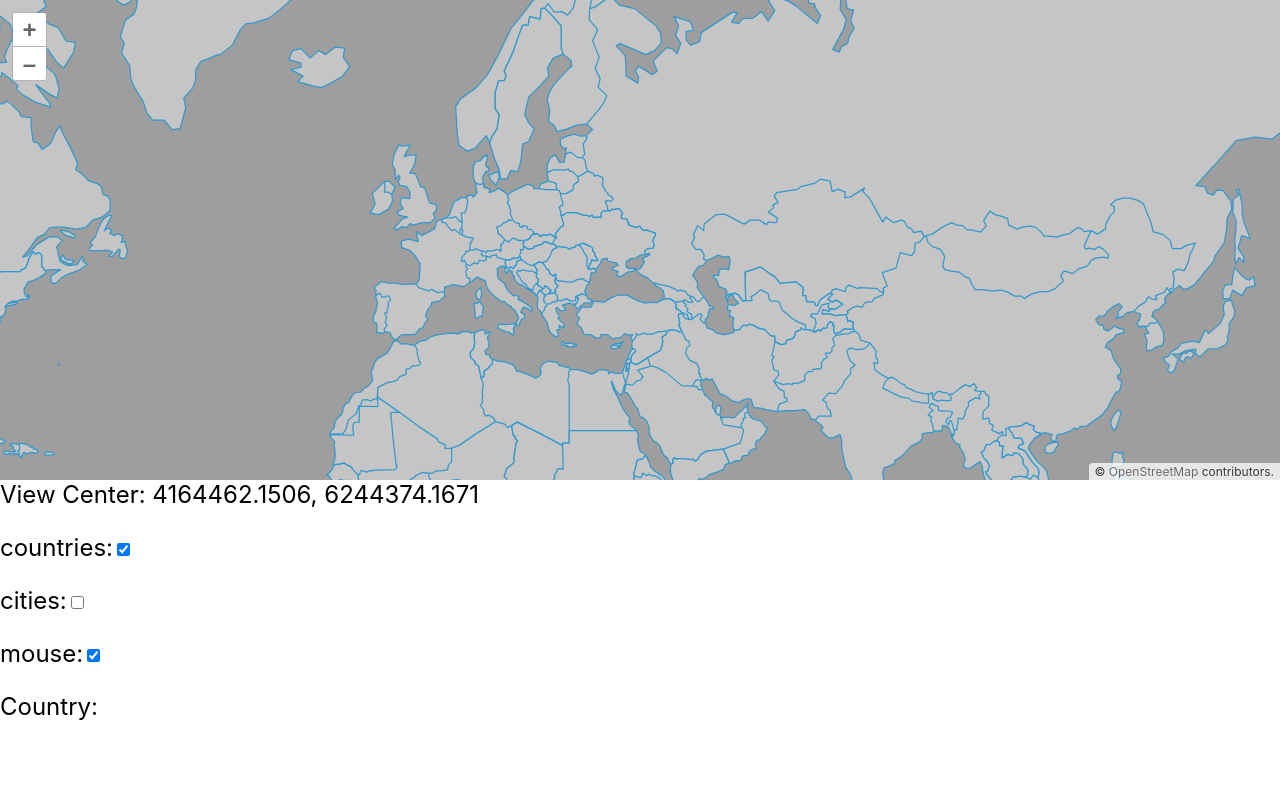
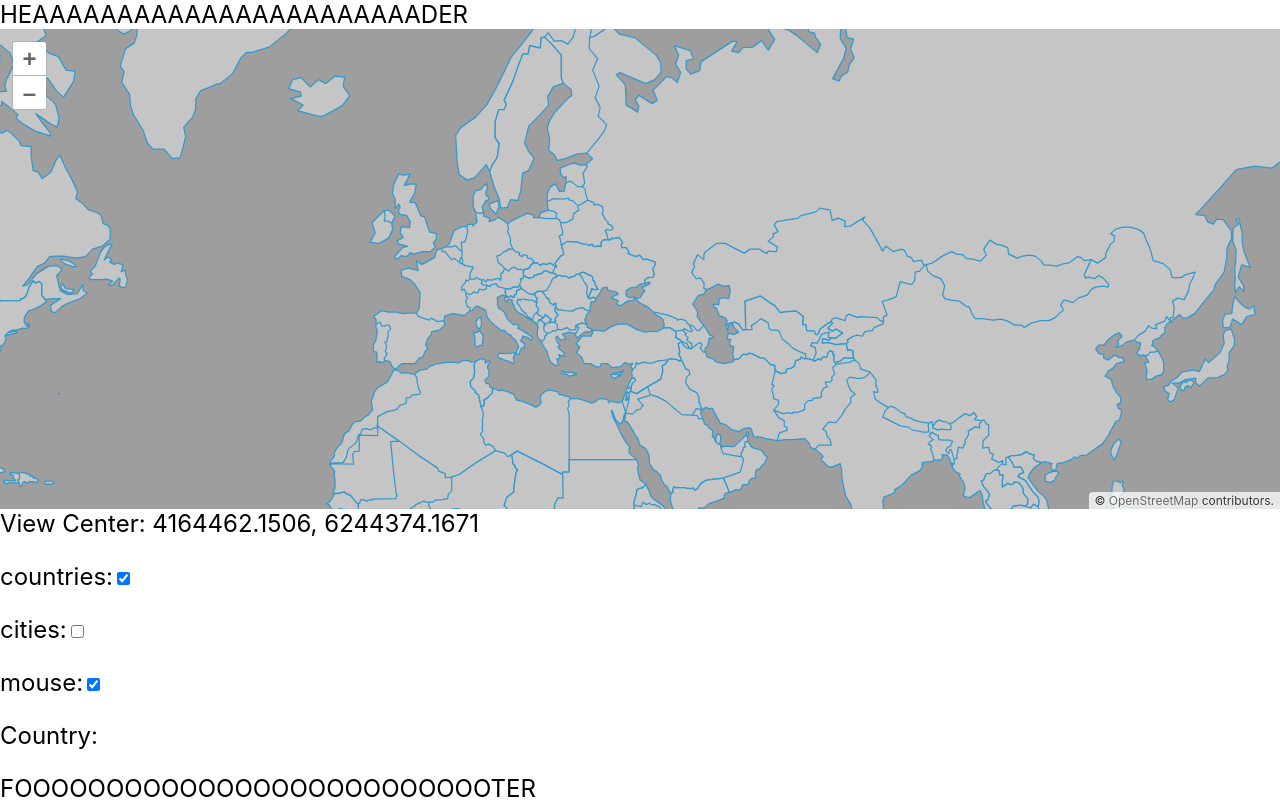
Before and after one commit to ecoologic/map, a React (Create React App) app: page / in a window 1280 px wide. Built offline with nearby package versions, Linux system fonts and the light colour scheme.

Commit message:
Header and footer

```diff
--- a/public/index.html
+++ b/public/index.html
@@ -32,10 +32,6 @@
     <noscript>You need to enable JavaScript to run this app.</noscript>
 
     <section>
-      <div id="map" />
-    </section>
-
-    <section>
       <div id="app" />
     </section>
   </body>
--- a/src/App.js
+++ b/src/App.js
@@ -14,7 +14,11 @@ import {HoveredCountry, HoverProvider} from "./map/Hover";
 import {ActivatableContext} from "./utils";
 
 const App = () => {
-    return <MapProvider>
+    return <>
+        <header className="header">
+            HEAAAAAAAAAAAAAAAAAAAAAAADER
+        </header>
+        <MapProvider>
             <ViewProvider>
                 <ViewCenter />
             </ViewProvider>
@@ -31,6 +35,10 @@ const App = () => {
                 <Records/>
             </ClickRecordProvider>
         </MapProvider>
+        <footer className="footer">
+            FOOOOOOOOOOOOOOOOOOOOOOOOOOTER
+        </footer>
+    </>
 };
 
 export default App
--- a/src/map/Map.jsx
+++ b/src/map/Map.jsx
@@ -3,6 +3,7 @@ import {Map} from 'ol';
 import {view} from './View'
 import {Tile} from "ol/layer";
 import OSM from "ol/source/OSM";
+import {useMount} from "../utils";
 
 export const featureHelpers = {
     properties: (withFeatures) => withFeatures.getFeatures()
@@ -20,7 +21,7 @@ export const featureHelpers = {
     }
 }
 
-const map = new Map({ target: 'map' })
+const map = new Map({ target: null })
 const openStreetMapLayer = new Tile({ source: new OSM() })
 
 export const MapContext = React.createContext({})
@@ -42,10 +43,17 @@ export const MapProvider = ({ children }) => {
     map.setView(view)
     addLayer(openStreetMapLayer)
 
+    useMount('MapProvider', () => {
+        map.setTarget('map')
+    })
+
     const value = {
         on, getEventPixel, forEachFeatureAtPixel,
         addLayer, removeLayer,
         addControl, removeControl,
         addInteraction, removeInteraction }
-    return <MapContext.Provider value={value}>{children}</MapContext.Provider>
+    return <MapContext.Provider value={value}>
+        <div id="map" />
+        {children}
+    </MapContext.Provider>
 }
```
Lines whose indentation alone changed are shown as unchanged.
